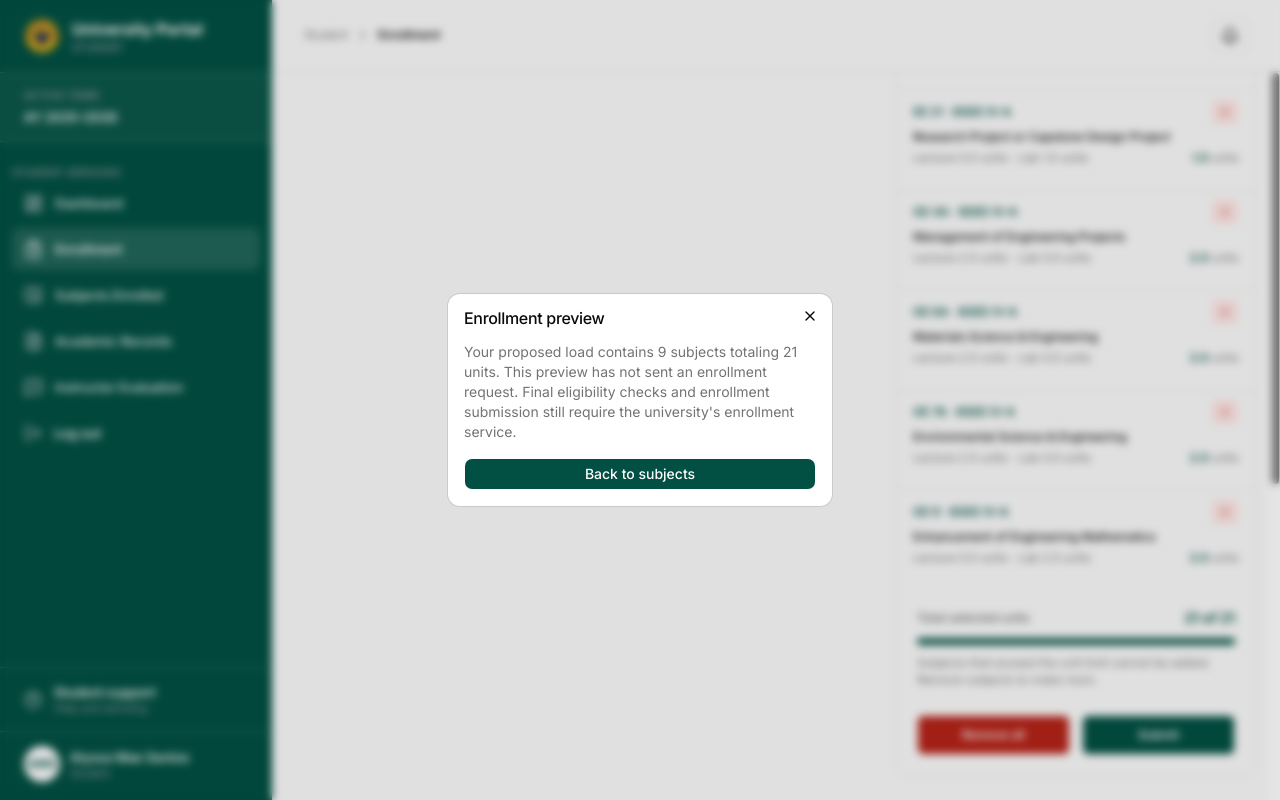
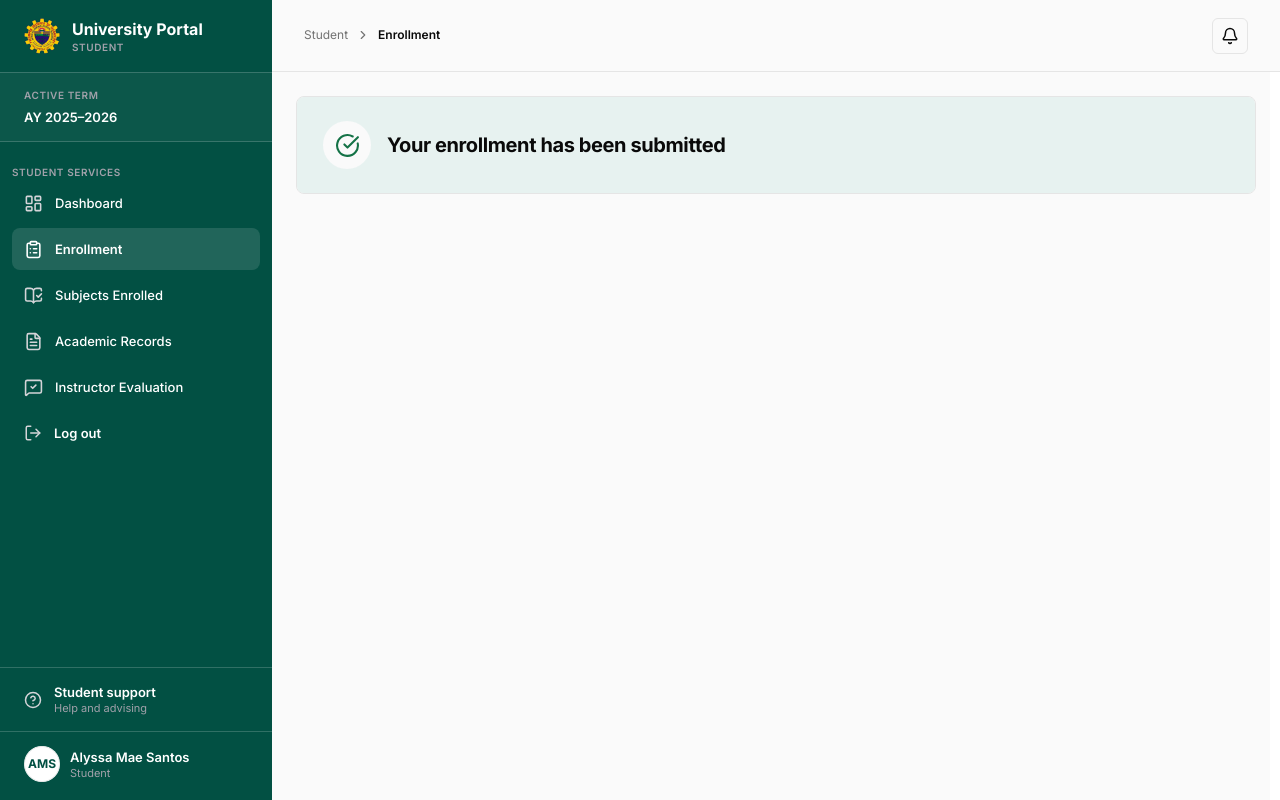
Before and after one commit to BNj10/pit, a Next.js app: page /student/enrollment in a window 1280 px wide. Both pictures are taken after typing "Sample" into the empty fields and a click on the button "Submit". Built offline with nearby package versions, Linux system fonts and the light colour scheme.

Commit message:
feat(student): implement enrollment submission confirmation component

```diff
--- a/app/(main)/student/enrollment/components/enrollment-content.tsx
+++ b/app/(main)/student/enrollment/components/enrollment-content.tsx
@@ -8,13 +8,13 @@ import {
   AlertDialogDescription, AlertDialogTitle, AlertDialogTrigger,
 } from "@/components/ui/alert-dialog";
 import { Button } from "@/components/ui/button";
-import { Dialog, DialogClose, DialogContent, DialogDescription, DialogTitle, DialogTrigger } from "@/components/ui/dialog";
 import { Input } from "@/components/ui/input";
 import { Pagination, PaginationContent, PaginationItem } from "@/components/ui/pagination";
 import { Select, SelectContent, SelectItem, SelectTrigger, SelectValue } from "@/components/ui/select";
 import { Table, TableBody, TableCell, TableHead, TableHeader, TableRow } from "@/components/ui/table";
 import { findEnrollmentScheduleConflict, formatEnrollmentSchedule, getEnrollmentSubmissionIssue, getEnrollmentTotalUnits } from "@/lib/enrollment";
 import type { EnrollmentData, EnrollmentDialogIssue, EnrollmentOffering } from "@/types/enrollment-types";
+import { EnrollmentSubmitted } from "./enrollment-submitted";
 import { EnrollmentValidationDialog } from "./enrollment-validation-dialog";
 
 const OFFERINGS_PER_PAGE = 8;
@@ -36,6 +36,7 @@ export function EnrollmentContent({
     return offering && !enrolledSubjectCodes.has(offering.code);
   }));
   const [message, setMessage] = useState("");
+  const [submitted, setSubmitted] = useState(false);
   const [validationIssue, setValidationIssue] = useState<EnrollmentDialogIssue | null>(null);
   const validationFocusRef = useRef<(() => void) | null>(null);
   const searchRef = useRef<HTMLInputElement>(null);
@@ -134,6 +135,25 @@ export function EnrollmentContent({
     setMessage(`Removed ${offering.code} from your enrollment summary.`);
     summaryTitleRef.current?.focus({ preventScroll: true });
   }
+
+  function submitEnrollment(event: MouseEvent<HTMLButtonElement>) {
+    if (enrollment.length === 0) return;
+    const issue = getEnrollmentSubmissionIssue(enrollment, unitLimit, requirementIssues);
+    if (issue) {
+      if (issue.type === "unit-limit") {
+        setMessage(`Your load is ${issue.totalUnits} units, above the ${issue.unitLimit}-unit limit. Remove subjects from your summary before submitting.`);
+        requestAnimationFrame(() => feedbackRef.current?.focus());
+      } else {
+        showValidationIssue(issue, event.currentTarget);
+      }
+      return;
+    }
+    // Demo-only transition; connect the enrollment service before persisting a submission.
+    setSubmitted(true);
+    requestAnimationFrame(() => document.getElementById("enrollment-submitted-title")?.focus());
+  }
+
+  if (submitted) return <EnrollmentSubmitted />;
 
   return (
     <section data-page="enrollment" className="flex min-w-0 flex-col gap-3.5" aria-labelledby="enrollment-title">
@@ -335,27 +355,7 @@ export function EnrollmentContent({
                 </div>
               </AlertDialogContent>
             </AlertDialog>
-            <Dialog>
-              <DialogTrigger asChild>
-                <Button type="button" disabled={enrollment.length === 0} className="h-10 flex-1 rounded-md text-xs font-semibold" onClick={(event) => {
-                  const issue = getEnrollmentSubmissionIssue(enrollment, unitLimit, requirementIssues);
-                  if (issue) {
-                    event.preventDefault();
-                    if (issue.type === "unit-limit") {
-                      setMessage(`Your load is ${issue.totalUnits} units, above the ${issue.unitLimit}-unit limit. Remove subjects from your summary before submitting.`);
-                      requestAnimationFrame(() => feedbackRef.current?.focus());
-                    } else {
-                      showValidationIssue(issue, event.currentTarget);
-                    }
-                  }
-                }}>Submit</Button>
-              </DialogTrigger>
-              <DialogContent>
-                <DialogTitle>Enrollment preview</DialogTitle>
-                <DialogDescription>Your proposed load contains {enrollment.length} {enrollment.length === 1 ? "subject" : "subjects"} totaling {totalUnits} {totalUnits === 1 ? "unit" : "units"}. This preview has not sent an enrollment request. Final eligibility checks and enrollment submission still require the university&apos;s enrollment service.</DialogDescription>
-                <DialogClose asChild><Button type="button">Back to subjects</Button></DialogClose>
-              </DialogContent>
-            </Dialog>
+            <Button type="button" disabled={enrollment.length === 0} onClick={submitEnrollment} className="h-10 flex-1 rounded-md text-xs font-semibold">Submit</Button>
           </div>
         </section>
       </div>
--- /dev/null
+++ b/app/(main)/student/enrollment/components/enrollment-submitted.tsx
@@ -0,0 +1,24 @@
+import { CircleCheckBig } from "lucide-react";
+
+export function EnrollmentSubmitted() {
+  return (
+    <section
+      data-page="enrollment"
+      aria-labelledby="enrollment-submitted-title"
+      className="min-w-0 overflow-hidden rounded-lg border border-border bg-background"
+    >
+      <div className="flex items-center gap-4 bg-success-soft px-5 py-6 sm:px-[26px]">
+        <div className="flex size-12 shrink-0 items-center justify-center rounded-full bg-background" aria-hidden="true">
+          <CircleCheckBig className="size-[25px] text-success" />
+        </div>
+        <h2
+          id="enrollment-submitted-title"
+          tabIndex={-1}
+          className="min-w-0 rounded-sm text-xl leading-[1.3] font-bold focus-visible:outline-2 focus-visible:outline-ring focus-visible:outline-offset-4"
+        >
+          Your enrollment has been submitted
+        </h2>
+      </div>
+    </section>
+  );
+}
```
